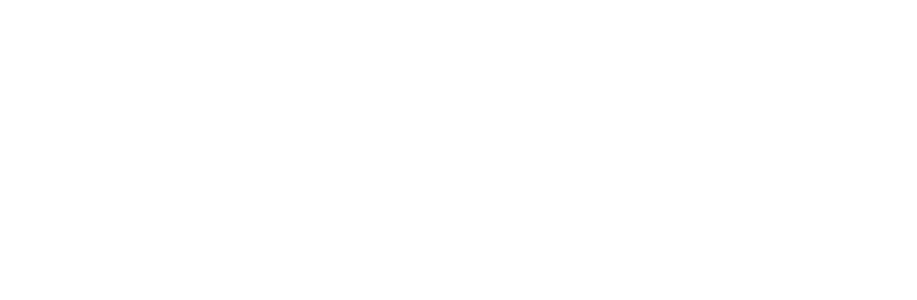
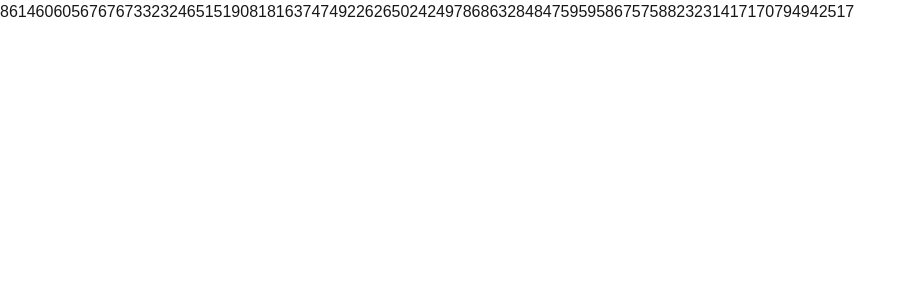
Before and after one commit to newstar456/Snake-Game, a Next.js app: page / in a window 1280 px wide. Shown: the top 300 px of the page, without its empty margins (0-917 px from the left). Built offline with nearby package versions, Linux system fonts and the light colour scheme.

Commit message:
experience

```diff
--- a/src/app/page.tsx
+++ b/src/app/page.tsx
@@ -1,180 +1,70 @@
-// import Image from "next/image";
-// import { promises as fs } from 'fs';
+// 'use client'
 
-// export default async function Home() {
-'use client';
+import { promises as fs } from 'fs';
 
-export default function Home() {
+// import findString from '../components/dataReader/DataReader'
 
+export default async function Home() {
+// 'use client';
 
-const array = ['942517', '605676', '498291', '668826', '357057', '478151', '315629', '007148', '252887', '421662', '284505', '467650', '115330', '648206', '207562', '612298', '576885', '294200', '847595', '021597', '074878', '801997', '585401', '168510', '385293', '151863', '022142', '340350', '976151', '337989', '863284', '488310', '303887', '939173', '331413', '905657', '833617', '170794', '094486', '551394', '943693', '147970', '400196', '537505', '367493', '117178', '675840', '868721', '519081', '735564', '401733', '915348', '169233', '324651', '958675', '368753', '861460', '401341', '343222', '794373', '816374', '535119', '188234', '577779', '097792', '729303', '782637', '148159', '830641', '716890', '397853', '871196', '277603', '749226', '839595', '131852', '409432', '810698', '456030', '529185', '758823', '265024', '051041', '699031', '737269', '139340', '730977', '249786', '039931', '055669', '100107', '653178', '279773', '336550', '332847', '685485', '423269', '193536', '890062', '377637', '595777', '412134', '322736', '546929', '616370', '767332', '781184', '920944', '851005', '258850', '064083', '051202', '427711', '359855', '540928', '314284', '085261', '880969', '649699', '064881', '705423', '646927', '252556', '272007', '217511', '620286', '229724', '108865', '124636', '231417', '961201', '658432', '775416', '246027', '854036', '687762', '389097', '013153', '417085', '919198', '988711', '488665']
+// export default function Home() {
 
-  // const file = await fs.readFile(process.cwd() + '/src/app/text.txt', 'utf8');
-  // const splittedString = file.split(/\r?\n|\r|\n/g);
-  // console.log(splittedString);
+// const array = ['942517', '605676', '498291', '668826', '357057', '478151', '315629', '007148', '252887', '421662', '284505', '467650', '115330', '648206', '207562', '612298', '576885', '294200', '847595', '021597', '074878', '801997', '585401', '168510', '385293', '151863', '022142', '340350', '976151', '337989', '863284', '488310', '303887', '939173', '331413', '905657', '833617', '170794', '094486', '551394', '943693', '147970', '400196', '537505', '367493', '117178', '675840', '868721', '519081', '735564', '401733', '915348', '169233', '324651', '958675', '368753', '861460', '401341', '343222', '794373', '816374', '535119', '188234', '577779', '097792', '729303', '782637', '148159', '830641', '716890', '397853', '871196', '277603', '749226', '839595', '131852', '409432', '810698', '456030', '529185', '758823', '265024', '051041', '699031', '737269', '139340', '730977', '249786', '039931', '055669', '100107', '653178', '279773', '336550', '332847', '685485', '423269', '193536', '890062', '377637', '595777', '412134', '322736', '546929', '616370', '767332', '781184', '920944', '851005', '258850', '064083', '051202', '427711', '359855', '540928', '314284', '085261', '880969', '649699', '064881', '705423', '646927', '252556', '272007', '217511', '620286', '229724', '108865', '124636', '231417', '961201', '658432', '775416', '246027', '854036', '687762', '389097', '013153', '417085', '919198', '988711', '488665']
 
-  ////////////////////////////////////////////////////////////////////////////////////////////////
+  const file = await fs.readFile(process.cwd() + '/src/app/text.txt', 'utf8');
+  const splittedString = file.split(/\r?\n|\r|\n/g);
 
-  let sortedArray =[];
-  function readArray(arr: string[], searchPattern:string) {
+  function readArray2(arr: string[], searchPattern:string, sortedDigits:string[]) {
 
-      if(sortedArray.length === 142) {
-        // console.log(sortedArray);
-        return;
+    const mainDigitEnd = searchPattern.slice(4,6);
+    let j=0;
+    const arrCopy = arr.slice()
+
+    while (j < arrCopy.length) {
+      const checkDigitStart = arrCopy[j].slice(0,2);
+      if(mainDigitEnd === checkDigitStart) {
+        if(!sortedDigits.includes(searchPattern)){
+          sortedDigits.push(searchPattern);
+        }
+        sortedDigits.push(arrCopy[j]);
+        const newArray = arrCopy.toSpliced(j,1)
+        readArray2(newArray, arrCopy[j], sortedDigits);
+        break;
       }
+        j++;
+    }
+        return sortedDigits;
+    }
 
-
-    //   const firstDigits =[]
-    //   const lastDigits =[]
-
-    // for(let i=0; i<arr.length; i++) {
-    //   firstDigits.push(arr[i].slice(0,2))
-    //   lastDigits.push(arr[i].slice(4,6))
-    // }
-
-
-    for (let i = 0; i < arr.length; i++) {
-      // const mainDigitStart = arr[i].slice(0,2);
-      // debugger;
-      const mainDigitEnd = searchPattern.slice(4,6);
-      // firstDigits[i] = aa
-      // lastDigits[i] = zz
-      let j;
-
-      if(sortedArray.length === 0 ) {
-        sortedArray.push(searchPattern);
-        j =1
-      } else {
-        j=0
-      }
-        // For current index i, check for pattern match
-        while (j < arr.length) {
-          const checkDigitStart = arr[j].slice(0,2);
-          // const checkDigitEnd = arr[j].slice(4,6);
-          if(mainDigitEnd === checkDigitStart) {
-            // sortedArray.push(searchPattern);
-            sortedArray.push(arr[j]);
-            arr.splice(arr.indexOf(searchPattern),1)
-            arr.splice(j,1)
-            // console.log(searchPattern);
-            // console.log(arr[j]);
-
-            // console.log(arr);
-            // console.log(arrCopy);
-            // console.log(sortedArray);
-            readArray(arr, sortedArray[sortedArray.length - 1]);
-            break;
-
-            // console.log(arr[i]);
-            // console.log(arr[j]);
-            // sortedArray.push(arr[j])//when we find the first match, we put it into sortedArray, adn they do the same to laste digit in sortedArray
-            //or we should start always from teh last digit in original array and then from the last digit in the sorted array??
-          }
-            j++;
-        }
-        // If pattern matches at index i
-        // if (j === M) {
-        //     console.log(`Pattern found at index ${i}`);
-        // }
-
+  function searchBestResult(stringArray: string[]){
+    const results = [];
+    for(let i=0; i<stringArray.length; i++){
+      const result = readArray2(stringArray, stringArray[i], [stringArray[i]]);///or to change to empty array as third arg
+      results.push(result);
     }
-    // sortedArray = firstDigits.concat(lastDigits).sort((a, b) => a.localeCompare(b));
+    const lengths = results.map(result=>result.length);
+    const longestArrayIdx = lengths.indexOf(Math.max(...lengths));
+    const bestResult = results[longestArrayIdx];
+    console.log(results);
+    return bestResult;
   }
 
-  // readArray(splittedString);
+  const bestResult = searchBestResult(splittedString)
+  // searchBestResult(array)
 
-  // readArray(array, array[0]);
-    ////////////////////////////////////////////////////////////////////////////////////////////////
+  // const dataJSON = findString()
 
-  function search(pat:string, txt:string[]) {
-    const M = pat.length;
-    const N = txt.length;
-    // A loop to slide pat[] one by one
-    for (let i = 0; i <= N - M; i++) {
-        let j = 0;
-        // For current index i, check for pattern match
-        while (j < M && txt[i + j] === pat[j]) {
-            j++;
-        }
-        // If pattern matches at index i
-        if (j === M) {
-            console.log(`Pattern found at index ${i}`);
-        }
-    }
-  }
-  const txt1 = "AABAACAADAABAABA";
-  const pat1 = "AABA";
-  // console.log("Example 1:");
-  // search(pat1, txt1);
-  ////////////////////////////////////////////////////////////////////////////////////////////////
-  let sortedDigits =[];
-  function readArray2(arr: string[], searchPattern:string) {
-
-    if(sortedArray.length === 142) return;
-
-
-    // for (let i = 1; i < arr.length; i++) {
-      // if (i === 142) return;
-      // debugger;
-      const mainDigitEnd = searchPattern.slice(4,6);
-      // firstDigits[i] = aa
-      // lastDigits[i] = zz
-      let j=0;
-
-      // if(sortedArray.length === 0 ) {
-      //   sortedArray.push(searchPattern);
-      //   j =1
-      // } else {
-      //   j=0
-      // }
-      const searchArray = arr.toSpliced(arr.indexOf(searchPattern),1)
-
-        while (j < searchArray.length) {
-          const checkDigitStart = searchArray[j].slice(0,2);
-          if(mainDigitEnd === checkDigitStart) {
-            sortedDigits.push(searchArray[j]);
-            const newArray = searchArray.toSpliced(j,1)
-            // console.log(newArray);
-            // console.log(searchArray[j]);
-            readArray2(newArray, searchArray[j]);
-            break;
-
-            // console.log(arr[i]);
-            // console.log(arr[j]);
-            // sortedArray.push(arr[j])//when we find the first match, we put it into sortedArray, adn they do the same to laste digit in sortedArray
-            //or we should start always from teh last digit in original array and then from the last digit in the sorted array??
-          }
-            j++;
-        }
-        // If pattern matches at index i
-        // if (j === M) {
-        //     console.log(`Pattern found at index ${i}`);
-        // }
-        return sortedDigits;
-
-    }
-    // console.log(sortedIndexes);
-    // sortedArray = firstDigits.concat(lastDigits).sort((a, b) => a.localeCompare(b));
-  // }
-
-  // readArray(splittedString);
-
-  const result = readArray2(array, array[0]);
-  console.log(result);
-//run the function with each digit in the original array and the longest one will be the answer (instead of array[0] will be array[i])
-  ////////////////////////////////////////////////////////////////////////////////////////////////
-
-
-
+  // console.log(dataJSON);
 
   return (
     <div className="grid grid-rows-[20px_1fr_20px] items-center justify-items-center min-h-screen p-8 pb-20 gap-16 sm:p-20 font-[family-name:var(--font-geist-sans)]">
-      <main className="flex flex-col gap-8 row-start-2 items-center sm:items-start">
         <div>
-          {/* <h1>{file}</h1> */}
-          {/* <p>{data.content}</p> */}
+          {/* <button onClick={searchBestResult}>Click</button> */}
+          <p>{bestResult}</p>
         </div>
-      </main>
     </div>
   );
 }
+
+////used: 1. Nodejs docs; 2. 3.
+////idea: create a child client component where we go to see the results
--- /dev/null
+++ b/src/components/dataReader/DataReader.tsx
@@ -0,0 +1,12 @@
+import { promises as fs } from 'fs';
+
+
+export default async function findString() {
+
+    const file = await fs.readFile(process.cwd() + '/src/app/text.txt', 'utf8');
+    // const file2 = await fs.readFile(process.cwd() + './dataJSON.json', 'utf8');
+    // const data = JSON.parse(file);
+    console.log(file);
+    // const splittedString = file?.split(/\r?\n|\r|\n/g);
+    return file;
+ }
```
Also changed, not shown: package.json (+6 -1 lines), src/app/calc.tsx (deleted, +0 -59 lines), src/app/data.jsx (added, +23 -0 lines), src/lib/utils.ts (added, +10 -0 lines), src/components/dataReader/dataJSON.json (renamed from src/app/data.json).
